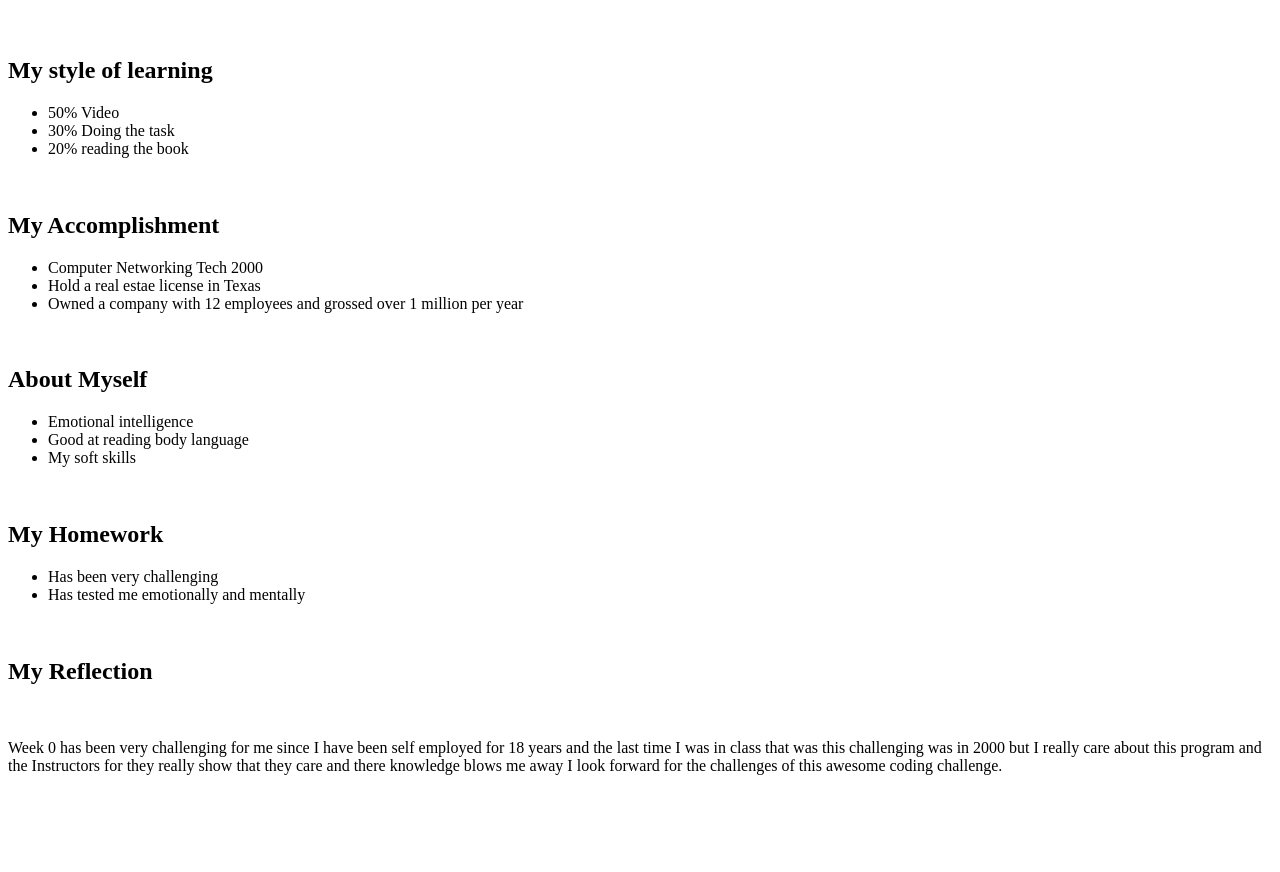
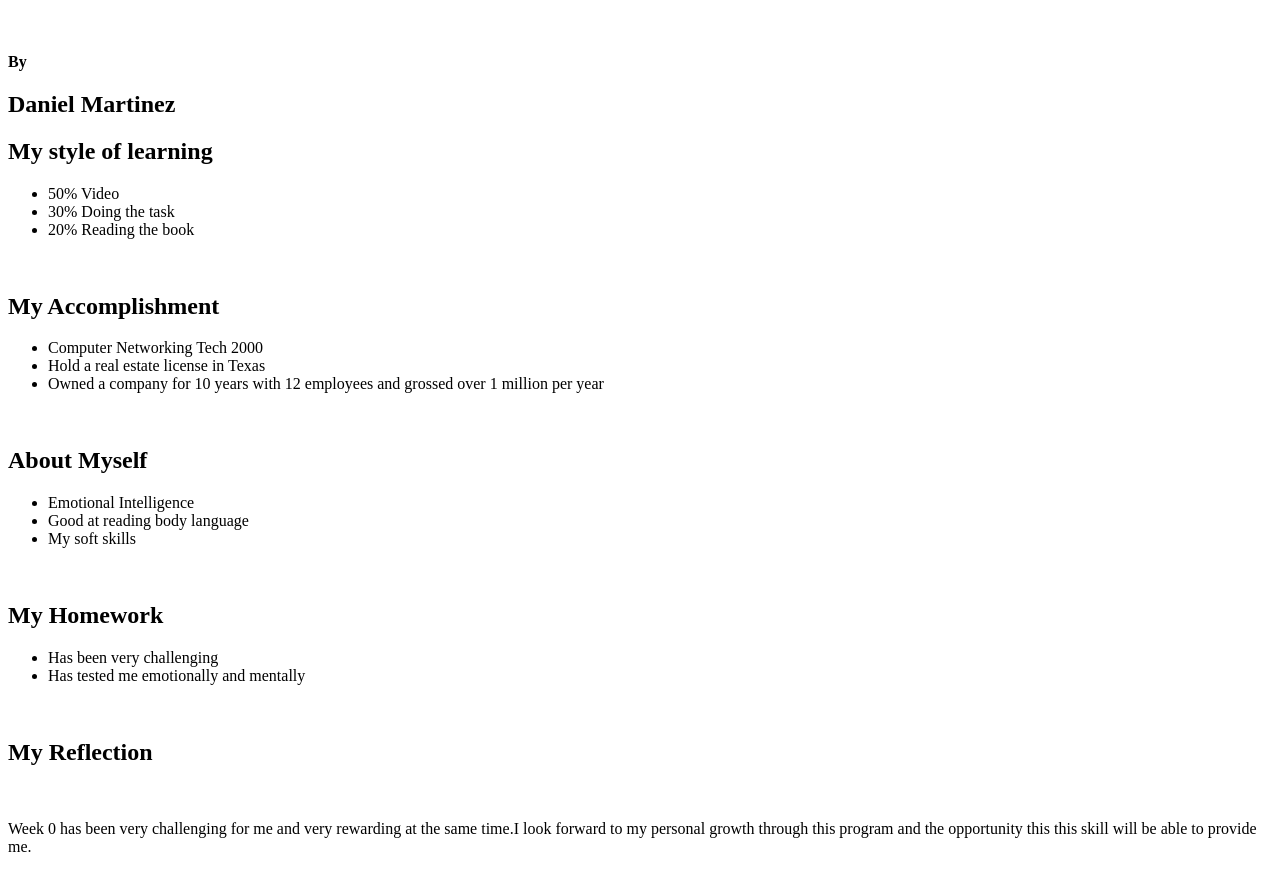
Before and after one commit to laurel102271/prodev-doc, a plain HTML site: page index.html in a window 1280 px wide. Shown: the part 61-933 px from the top of the page. Before the commit the page ends 852 px from the top, so only its background shows below. Drawn offline with Linux system fonts and the light colour scheme.

Commit message:
Pro Dev Doc

```diff
--- a/index.html
+++ b/index.html
@@ -6,22 +6,24 @@
 	</head>
 	<body>
 		<h1>Professional Development Document</h1><br>
+		<p><strong>By</strong>  </p>
+		<h2>Daniel Martinez</h2>
 
 		<h2>My style of learning </h2>
 		<ul>
 			<li>50% Video </li>
 			<li>30% Doing the task</li>
-			<li>20% reading the book</li>
+			<li>20% Reading the book</li>
 		</ul><br>
 		<h2>My Accomplishment</h2>
 		<ul>
 			<li>Computer Networking Tech 2000</li>
-			<li>Hold a real estae license in Texas</li>
-			<li>Owned a company with 12 employees and grossed over 1 million per year</li>
+			<li>Hold a real estate license in Texas</li>
+			<li>Owned a company for 10 years with 12 employees and grossed over 1 million per year</li>
 		</ul><br>
 		<h2>About Myself</h2>
 		<ul>
-			<li> Emotional intelligence</li>
+			<li> Emotional Intelligence</li>
 			<li>Good at reading body language</li>
 			<li>My soft skills </li>
 		</ul><br>
@@ -31,7 +33,7 @@
 			<li>Has tested me emotionally and mentally</li>
 		</ul><br>
 		<h2>My Reflection</h2><br>
-		<p> Week 0 has been very challenging for me since I have been self employed for 18 years and the last time I was in class that was this challenging was in 2000 but I really care about this program and the Instructors for they really show that they care and there knowledge blows me away I look forward for the challenges of this awesome coding challenge.</p>
+		<p> Week 0 has been very challenging for me and very rewarding at the same time.I look forward to my personal growth through this program and the opportunity this this skill will be able to provide me. </p>
 
 
 	</body>
```
